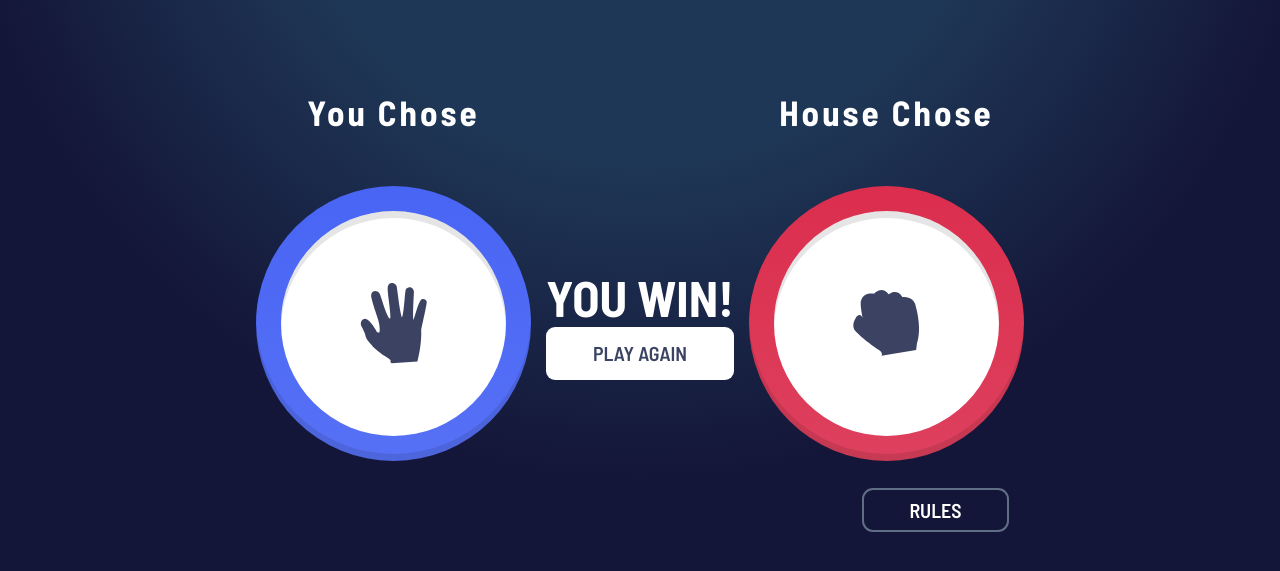
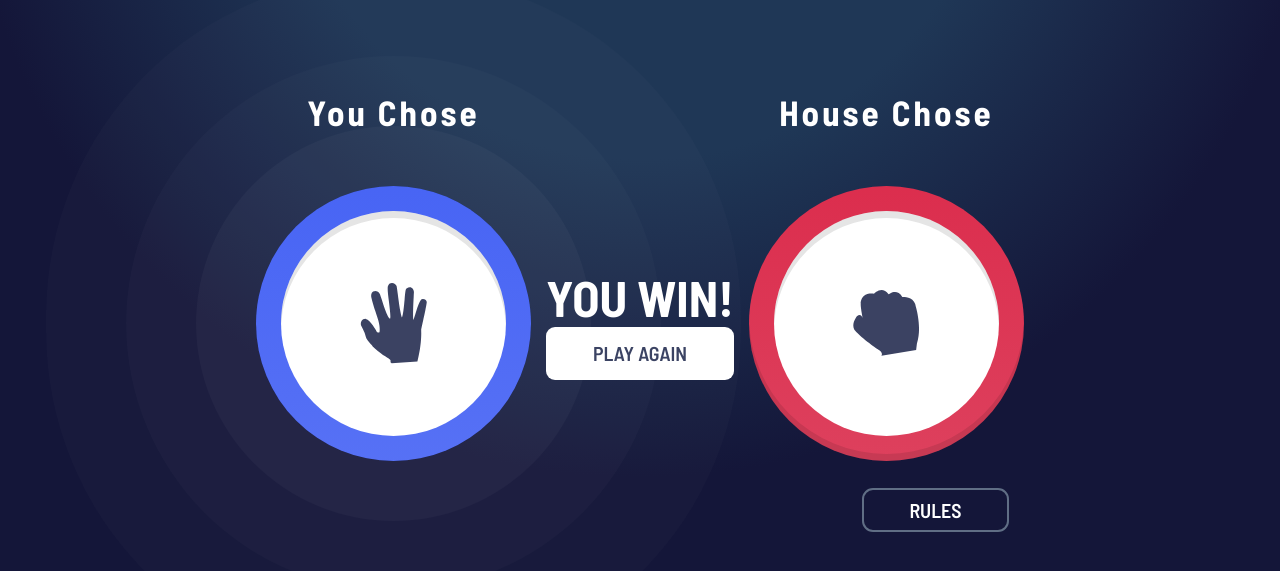
Before and after one commit to sikander-afzaal/Rock-paper-scissors-game, a plain HTML site: page rock-paper-scissors-master/index.html in a window 1280 px wide. Both pictures are taken after a click on the element 512 px from the left and 389 px from the top of the page. Shown: the part 199-770 px from the top of the page. Drawn offline with Linux system fonts and the light colour scheme.

Commit message:
Add files via upload

```diff
--- a/rock-paper-scissors-master/js.js
+++ b/rock-paper-scissors-master/js.js
@@ -93,6 +93,8 @@ const shuffle = (n) => {
 };
 //checks result and updates the score
 const checkingScore = (ai, target) => {
+  const selectedElement = document.querySelector(".selected");
+  const aiElement = document.querySelector(".made");
   const score = document.querySelector(".score");
   let innerValue = parseInt(score.innerText);
   let win = false;
@@ -104,10 +106,12 @@ const checkingScore = (ai, target) => {
     creatingReset(!win);
     innerValue += 1;
     score.innerText = innerValue;
+    selectedElement.classList.add("winner");
   } else if (target === ai) {
     creatingReset("TIE");
   } else {
     creatingReset(win);
+    aiElement.classList.add("winner");
   }
 };
 //a function to reset the whole game when play again button is pressed
@@ -146,6 +150,7 @@ const creatingReset = (e) => {
     document.querySelector(".you").classList.remove("h1__show");
     document.querySelector(".triangle").classList.remove("none");
     document.querySelector(".bottom").style.placeItems = "center";
+    document.querySelector(".winner").classList.remove("winner");
     //////////=========================================================================
     document
       .querySelector(".bottom")
--- a/rock-paper-scissors-master/style.css
+++ b/rock-paper-scissors-master/style.css
@@ -10,6 +10,11 @@ body {
     rgba(31, 55, 86, 1) 35%,
     rgba(20, 22, 57, 1) 66%
   );
+}
+.winner {
+  box-shadow: rgba(255, 255, 255, 0.03) 0px 0px 0px 60px,
+    rgba(255, 255, 255, 0.02) 0px 0px 0px 130px,
+    rgba(255, 255, 255, 0.016) 0px 0px 0px 210px !important;
 }
 .container {
   height: 100vh;
@@ -72,6 +77,10 @@ body {
   align-items: center;
   box-shadow: inset 0px -7px 0px 0px rgba(0, 0, 0, 0.1);
   cursor: pointer;
+  transition: all 0.2s ease-in-out;
+}
+.circles:hover {
+  transform: scale(1.1);
 }
 .wrapper {
   width: 120px;
@@ -83,6 +92,7 @@ body {
   border-radius: 50%;
   box-shadow: inset 0px 7px 0px 0px rgba(0, 0, 0, 0.1);
 }
+
 .paper {
   background-image: linear-gradient(
     to bottom,
@@ -103,7 +113,7 @@ body {
     hsl(349, 71%, 52%),
     hsl(349, 70%, 56%)
   );
-      grid-column: 1/3;
+  grid-column: 1/3;
 }
 .bottom .circles:last-child {
   grid-column: 1/3;
```
